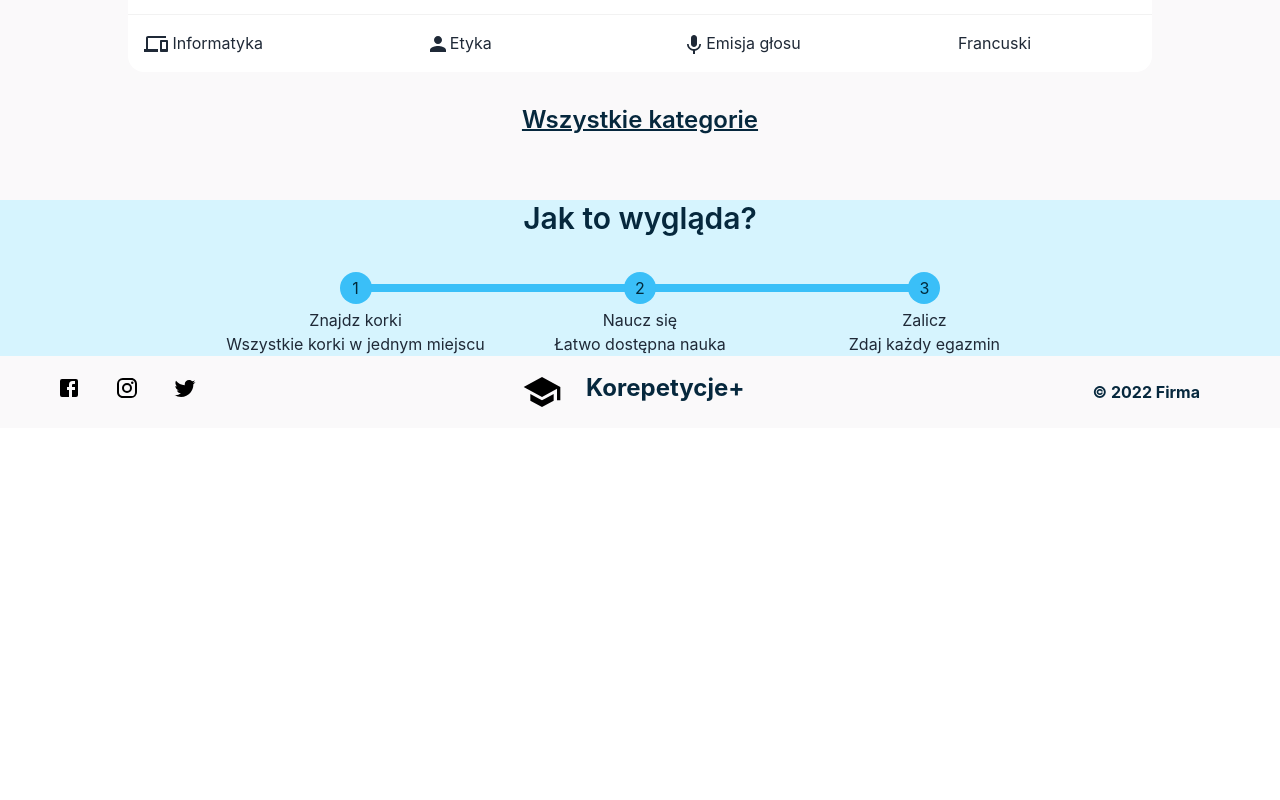
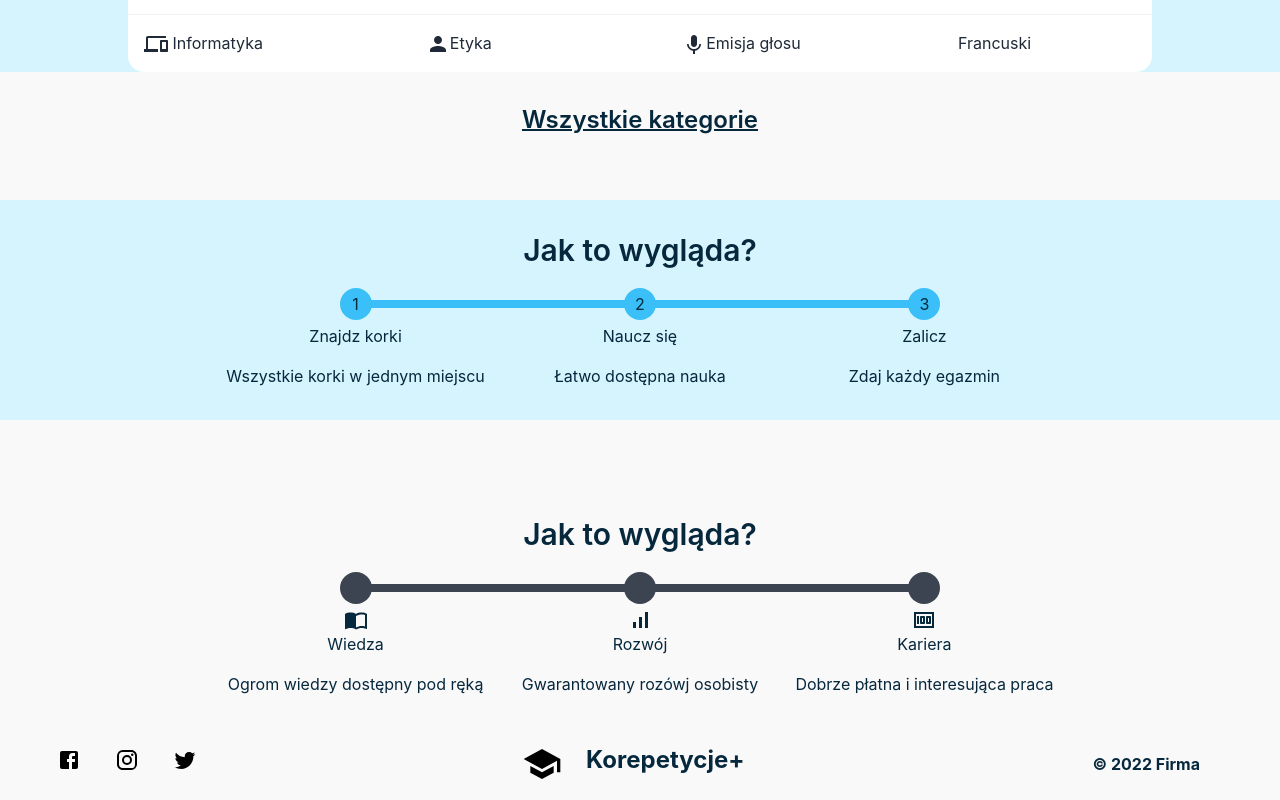
Before and after one commit to SamSepi0l-H3ll0-Fi3ND/Korepetycje-, a React (Create React App) app in the folder KorepetycjePlus/: page / in a window 1280 px wide. Shown: the part 1380-2180 px from the top of the page. Before the commit the page ends 1808 px from the top, so only its background shows below. Built offline with nearby package versions, Linux system fonts and the light colour scheme.

Commit message:
Done mainpage

```diff
--- a/KorepetycjePlus/src/components/Steps.js
+++ b/KorepetycjePlus/src/components/Steps.js
@@ -2,22 +2,25 @@ const Steps = () => {
   return (
     <div className="bg-[#D6F4FE]">
       <div>
-        <p className="flex justify-center text-3xl mt-16 font-semibold text-dark-blue">
+        <p className="flex justify-center text-3xl mt-16 pt-8 pb-4 font-semibold text-dark-blue">
           {" "}
           Jak to wygląda?{" "}
         </p>
       </div>
-      <div className="flex justify-center mt-8">
-        <ul class="steps w-2/3">
+      <div className="flex justify-center ">
+        <ul class="steps w-2/3 text-dark-blue pb-8">
           <li class="step step-info">
-            Znajdz korki <br></br> Wszystkie korki w jednym miejscu{" "}
+            Znajdz korki <br></br>
+            <span className="pt-4"> Wszystkie korki w jednym miejscu</span>
           </li>
 
-          <li class="step step-info">
-            Naucz się <br></br>Łatwo dostępna nauka
+          <li class="step step-info ">
+            Naucz się <br></br>
+            <span className="pt-4">Łatwo dostępna nauka</span>
           </li>
-          <li class="step step-info">
-            Zalicz <br></br>Zdaj każdy egazmin
+          <li class="step step-info ">
+            Zalicz <br></br>
+            <span className="pt-4">Zdaj każdy egazmin</span>
           </li>
         </ul>
       </div>
--- /dev/null
+++ b/KorepetycjePlus/src/components/StepsEarn.js
@@ -0,0 +1,37 @@
+import SignalCellularAltIcon from "@mui/icons-material/SignalCellularAlt";
+import ImportContactsIcon from "@mui/icons-material/ImportContacts";
+import MoneyIcon from "@mui/icons-material/Money";
+const StepsEarn = () => {
+  return (
+    <div className="bg-[]">
+      <div>
+        <p className="flex justify-center text-3xl mt-16 pt-8 pb-4 font-semibold text-dark-blue">
+          {" "}
+          Jak to wygląda?{" "}
+        </p>
+      </div>
+      <div className="flex justify-center ">
+        <ul class="steps w-2/3 text-dark-blue pb-8">
+          <li class="step step-neutral" data-content="">
+            <ImportContactsIcon></ImportContactsIcon>
+            Wiedza <br></br>
+            <span className="pt-4">Ogrom wiedzy dostępny pod ręką</span>
+          </li>
+
+          <li class="step step-neutral   " data-content="">
+            <SignalCellularAltIcon></SignalCellularAltIcon>
+            Rozwój <br></br>
+            <span className="pt-4">Gwarantowany rozówj osobisty</span>
+          </li>
+          <li class="step step-neutral " data-content="">
+            <MoneyIcon></MoneyIcon>
+            Kariera <br></br>
+            <span className="pt-4">Dobrze płatna i interesująca praca</span>
+          </li>
+        </ul>
+      </div>
+    </div>
+  );
+};
+
+export default StepsEarn;
--- a/KorepetycjePlus/src/components/Subjects.js
+++ b/KorepetycjePlus/src/components/Subjects.js
@@ -16,8 +16,8 @@ import TheatersIcon from "@mui/icons-material/Theaters";
 const Subjects = () => {
   return (
     <div>
-      <div class="flex justify-center overflow-x-auto">
-        <table class="table w-4/5">
+      <div class="flex justify-center overflow-x-auto bg-light-blue ">
+        <table class="table w-4/5 bg-light-blue">
           <thead className="text-2lg">
             <tr>
               <th >Ścisłe</th>
--- a/KorepetycjePlus/src/pages/Dashboard.js
+++ b/KorepetycjePlus/src/pages/Dashboard.js
@@ -4,6 +4,7 @@ import SearchBar from "../components/SearchBar";
 import Steps from "../components/Steps";
 import Subjects from "../components/Subjects";
 import Footer from "../components/Footer";
+import StepsEarn from "../components/StepsEarn";
 
 const Dashboard = () => {
   return (
@@ -13,6 +14,7 @@ const Dashboard = () => {
       <SearchBar></SearchBar>
       <Subjects></Subjects>
       <Steps></Steps>
+      <StepsEarn></StepsEarn>
       <Footer></Footer>
     </div>
   );
--- a/KorepetycjePlus/src/pages/SignIn.js
+++ b/KorepetycjePlus/src/pages/SignIn.js
@@ -1,6 +1,5 @@
 import AccountCircleIcon from "@mui/icons-material/AccountCircle";
 import Footer from "../components/Footer";
-import Nav from "../components/Nav";
 import VpnKeyIcon from "@mui/icons-material/VpnKey";
 import { Link } from "react-router-dom";
 const SignIn = () => {
@@ -50,7 +49,7 @@ const SignIn = () => {
         </div>
       </div>
       <div>
-      <Footer></Footer>
+        <Footer></Footer>
       </div>
     </div>
   );
--- a/KorepetycjePlus/tailwind.config.js
+++ b/KorepetycjePlus/tailwind.config.js
@@ -5,6 +5,7 @@ module.exports = {
     extend: {
       colors: {
         "dark-blue": "#06283d",
+        "light-blue": "#D6F4FE",
       },
     },
   },
```
